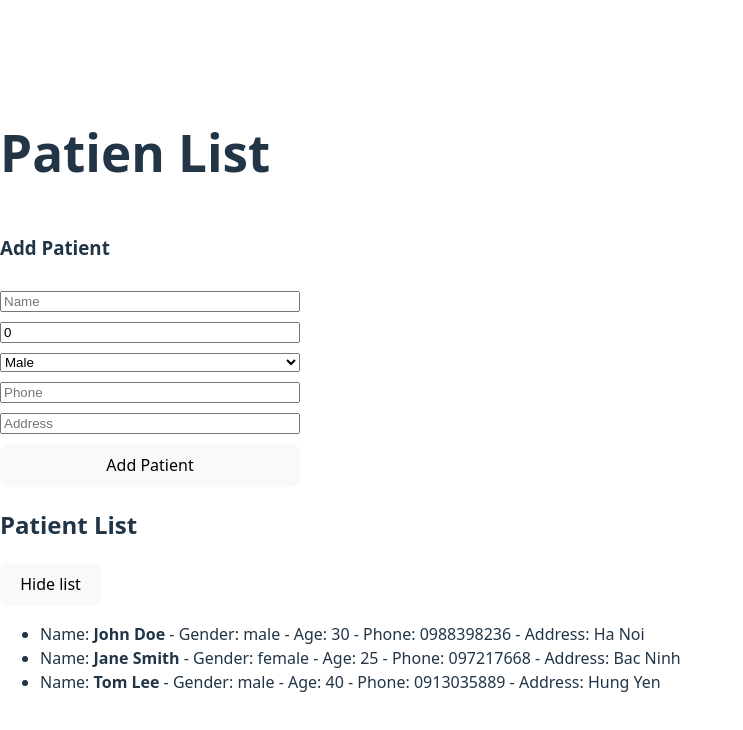
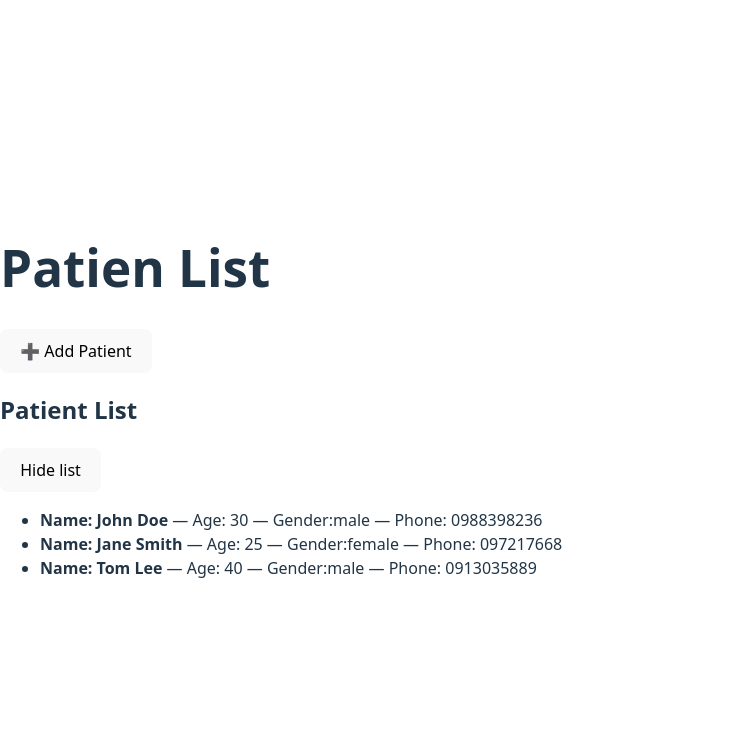
Before and after one commit to viet30701via/ERM-Hospital, a React (Vite) app in the folder Week3/frontend/emr-frontend/: page / in a window 1280 px wide. Shown: the top 730 px of the page, without its empty margins (0-743 px from the left). Built offline with nearby package versions, Linux system fonts and the light colour scheme.

Commit message:
add modal addPatient

```diff
--- a/Week3/frontend/emr-frontend/src/components/patients/PatientForm.tsx
+++ b/Week3/frontend/emr-frontend/src/components/patients/PatientForm.tsx
@@ -1,102 +1,71 @@
-import React, { useState } from "react";
+import React, { useEffect, useState } from "react";
 import type { Patient } from "../../models/Patient";
 import { Role, type Gender, PatientStatus } from "../../models/Type";
-import type { MedicalRecord } from "../../models/MedicalRecord";
-
-// interface FormData {
-//   name: string;
-//   age: string;
-//   gender: Gender;
-//   phone: string;
-//   address: string;
-//   conditions: string;
-// }
-// interface FormErrors {
-//   name?: string;
-//   age?: string;
-//   phone?: string;
-//   address?: string;
-//   conditions?: string;
-// }
+import useFormValidation from "../../hooks/useFormValidation";
+import InputField from "../ui/InputField";
+import SelectField from "../ui/SelectField";
+import Button from "../ui/Button";
 
 interface PatientFormProps {
   addPatient: (patient: Patient) => void;
+  onSuccess: () => void;
 }
-export default function PatientForm({ addPatient }: PatientFormProps) {
+export default function PatientForm({
+  addPatient,
+  onSuccess,
+}: PatientFormProps) {
   const [name, setName] = useState("");
   const [age, setAge] = useState<number>(0);
-  const [gender, setGender] = useState<"male" | "female">("male");
+  const [gender, setGender] = useState<Gender>("male");
   const [phone, setPhone] = useState("");
   const [address, setAddress] = useState("");
+  const { errors, validate } = useFormValidation();
 
   const handleSubmit = (e: React.FormEvent) => {
     e.preventDefault();
-
-    if (!name.trim()) return alert("Name is not valid");
-    if (age <= 0) return alert("Age must be >0 ");
-    if (!/^[0-9]{10}$/.test(phone)) return alert("Phone must be 10 digits");
-    if (!address.trim()) return alert("Address not valid");
-
+    const ok = validate({ name, age, phone, address });
+    if (!ok) return;
     const newPatient: Patient = {
       id: "",
-      name,
+      name: name,
       age: age,
-      gender,
+      gender: "male",
       role: Role.Patient,
       conditions: "",
       status: PatientStatus.Active,
       medicalRecord: [],
-      phone,
-      address,
+      phone: phone,
+      address: address,
     };
-
     addPatient(newPatient);
-
-    //reset form after submit form
-    setName("");
-    setAge(0);
-    setPhone("");
-    setAddress("");
+    onSuccess();
   };
 
   return (
-    <form
-      onSubmit={handleSubmit}
-      style={{
-        display: "flex",
-        flexDirection: "column",
-        gap: "10px",
-        maxWidth: "300px",
-      }}
-    >
+    <form onSubmit={handleSubmit}>
       <h3>Add Patient</h3>
+      <InputField label="Name" value={name} onChange={setName} />
+      <InputField
+        label="Age"
+        type="number"
+        value={String(age)}
+        onChange={(v) => setAge(Number(v))}
+      />
+      <SelectField
+        label="Gender"
+        value={gender}
+        onChange={setGender}
+        options={["male", "female"]}
+      />
+      <InputField label="Phone" value={phone} onChange={setPhone} />
+      <InputField label="Address" value={address} onChange={setAddress} />
+      {errors.map((e, i) => (
+        <p key={i} style={{ color: "red" }}>
+          {e}
+        </p>
+      ))}
 
-      <input
-        value={name}
-        onChange={(e) => setName(e.target.value)}
-        placeholder="Name"
-      />
-      <input
-        type="number"
-        value={age}
-        onChange={(e) => setAge(Number(e.target.value))}
-        placeholder="Age"
-      />
-      <select value={gender} onChange={(e) => setGender(e.target.value as any)}>
-        <option value="male">Male</option>
-        <option value="male">Female</option>
-      </select>
-      <input
-        value={phone}
-        onChange={(e) => setPhone(e.target.value)}
-        placeholder="Phone"
-      />
-      <input
-        value={address}
-        onChange={(e) => setAddress(e.target.value)}
-        placeholder="Address"
-      />
-      <button type="submit">Add Patient</button>
+      <Button type="submit">Add Patient</Button>
     </form>
   );
 }
--- a/Week3/frontend/emr-frontend/src/components/patients/PatientList.tsx
+++ b/Week3/frontend/emr-frontend/src/components/patients/PatientList.tsx
@@ -1,23 +1,29 @@
 import { useState, useEffect } from "react";
 import type { Patient } from "../../models/Patient";
 import PatientForm from "./PatientForm";
-
+import Modal from "../ui/Modal";
 //list patient
 
 export default function PatientList() {
   //List patients
   const [patients, setPatient] = useState<Patient[]>([]);
   //Show/Hide list
+  //Edit
+  const [edit, setEdit] = useState<Patient | null>(null);
   const [showList, setShowList] = useState<boolean>(true);
   //Loading state
   const [loading, setLoading] = useState<boolean>(true);
-
+  //Open/Close Modal
+  const [open, setOpen] = useState(false);
   const [error, setError] = useState<string>("");
 
   const addPatient = (p: Patient) => {
     setPatient((prev) => [...prev, p]);
   };
 
+  const updatePatient = (p: Patient) => {
+    setPatient((prev) => prev.map((item) => (item.id === p.id ? p : item)));
+  };
   useEffect(() => {
     console.log("Patient mounted");
     const fetchPatients = async () => {
@@ -44,21 +50,24 @@ export default function PatientList() {
   if (error) return <p style={{ color: "red" }}>{error}</p>;
   return (
     <div>
-      <PatientForm addPatient={addPatient} />
+      <button onClick={() => setOpen(true)}>➕ Add Patient</button>
+
+      <Modal isOpen={open} onClose={() => setOpen(false)}>
+        <PatientForm addPatient={addPatient} onSuccess={() => setOpen(false)} />
+      </Modal>
 
       <h2>Patient List</h2>
 
       <button onClick={() => setShowList((prev) => !prev)}>
-        {showList ? "Hide list" : "ShowList"}
+        {showList ? "Hide list" : "Show list"}
       </button>
-      {loading && <p>Loading....</p>}
+
       {showList && (
         <ul>
-          {patients.map((patient) => (
-            <li key={patient.id}>
-              Name: <strong>{patient.name}</strong> - Gender: {patient.gender} -
-              Age: {patient.age} - Phone: {patient.phone} - Address:{" "}
-              {patient.address}
+          {patients.map((p) => (
+            <li key={p.id}>
+              <strong>Name: {p.name}</strong> — Age: {p.age} — Gender:
+              {p.gender} — Phone: {p.phone}
             </li>
           ))}
         </ul>
--- a/Week3/frontend/emr-frontend/src/components/ui/Button.tsx
+++ b/Week3/frontend/emr-frontend/src/components/ui/Button.tsx
@@ -0,0 +1,8 @@
+type ButtonProps = {
+  children: React.ReactNode;
+  type?: "button" | "submit";
+};
+
+export default function Button({ children, type = "button" }: ButtonProps) {
+  return <button type={type}>{children}</button>;
+}
--- a/Week3/frontend/emr-frontend/src/components/ui/InputField.tsx
+++ b/Week3/frontend/emr-frontend/src/components/ui/InputField.tsx
@@ -0,0 +1,38 @@
+type InputFieldProps = {
+  label: string;
+  value: string;
+  onChange: (v: string) => void;
+  type?: string;
+};
+
+export default function InputField({
+  label,
+  value,
+  onChange,
+  type = "text",
+}: InputFieldProps) {
+  return (
+    <div
+      style={{
+        display: "grid",
+        gridTemplateColumns: "100px 1fr",
+        alignItems: "center",
+        marginBottom: "10px",
+        gap: "10px",
+      }}
+    >
+      <label style={{ fontWeight: "bold" }}>{label}</label>
+      <input
+        type={type}
+        value={value}
+        onChange={(e) => onChange(e.target.value)}
+        style={{
+          padding: "8px",
+          borderRadius: "4px",
+          border: "1px solid #ccc",
+          width: "100%",
+        }}
+      />
+    </div>
+  );
+}
--- a/Week3/frontend/emr-frontend/src/components/ui/Modal.tsx
+++ b/Week3/frontend/emr-frontend/src/components/ui/Modal.tsx
@@ -0,0 +1,46 @@
+import React from "react";
+
+type Props = {
+  isOpen: boolean;
+  onClose: () => void;
+  children: React.ReactNode;
+};
+
+export default function Modal({ isOpen, onClose, children }: Props) {
+  if (!isOpen) return null;
+
+  return (
+    <div style={overlay}>
+      <div style={box}>
+        <button style={closeBtn} onClick={onClose}>
+          X
+        </button>
+        {children}
+      </div>
+    </div>
+  );
+}
+
+const overlay: React.CSSProperties = {
+  position: "fixed",
+  inset: 0,
+  background: "rgba(0,0,0,0.5)",
+  display: "flex",
+  justifyContent: "center",
+  alignItems: "center",
+};
+
+const box: React.CSSProperties = {
+  background: "rgba(21, 72, 81, 0.5)",
+  padding: "20px",
+  borderRadius: "8px",
+  minWidth: "400px",
+  position: "relative",
+};
+
+const closeBtn: React.CSSProperties = {
+  position: "absolute",
+  top: 10,
+  right: 10,
+  cursor: "pointer",
+};
--- a/Week3/frontend/emr-frontend/src/components/ui/SelectField.tsx
+++ b/Week3/frontend/emr-frontend/src/components/ui/SelectField.tsx
@@ -0,0 +1,43 @@
+type SelectFieldProps = {
+  label: string;
+  value: string;
+  onChange: (v: string) => void;
+  options: string[];
+};
+
+export default function SelectField({
+  label,
+  value,
+  onChange,
+  options,
+}: SelectFieldProps) {
+  return (
+    <div
+      style={{
+        display: "grid",
+        gridTemplateColumns: "100px 1fr",
+        alignItems: "center",
+        marginBottom: "10px",
+        gap: "10px",
+      }}
+    >
+      <label style={{ fontWeight: "bold" }}>{label}</label>
+      <select
+        value={value}
+        onChange={(e) => onChange(e.target.value)}
+        style={{
+          padding: "8px",
+          borderRadius: "4px",
+          border: "1px solid #ccc",
+          width: "100%",
+        }}
+      >
+        {options.map((op: string) => (
+          <option key={op} value={op}>
+            {op}
+          </option>
+        ))}
+      </select>
+    </div>
+  );
+}
--- /dev/null
+++ b/Week3/frontend/emr-frontend/src/hooks/useFormValidation.tsx
@@ -0,0 +1,25 @@
+import { useState } from "react";
+
+export default function useFormValidation() {
+  const [errors, setErrors] = useState<string[]>([]);
+
+  const validate = (data: {
+    name: string;
+    age: number;
+    phone: string;
+    address: string;
+  }) => {
+    const list: string[] = [];
+
+    if (!data.name.trim()) list.push("Name required");
+    if (data.age <= 0) list.push("Age must be > 0");
+    if (!/^[0-9]{10}$/.test(data.phone)) list.push("Phone must be 10 digits");
+    if (!data.address.trim()) list.push("Address required");
+
+    setErrors(list);
+
+    return list.length === 0;
+  };
+
+  return { errors, validate };
+}
```
Also changed, not shown: Week3/frontend/emr-frontend/src/hooks/useFormValidation .tsx (deleted).
